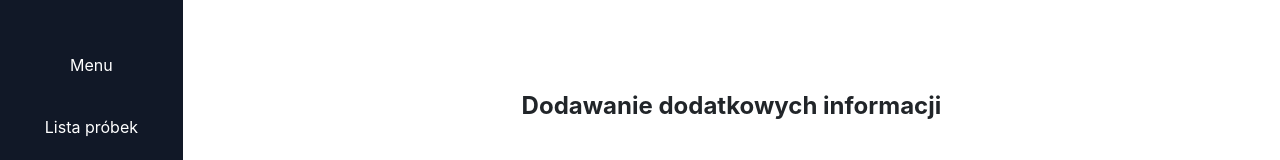
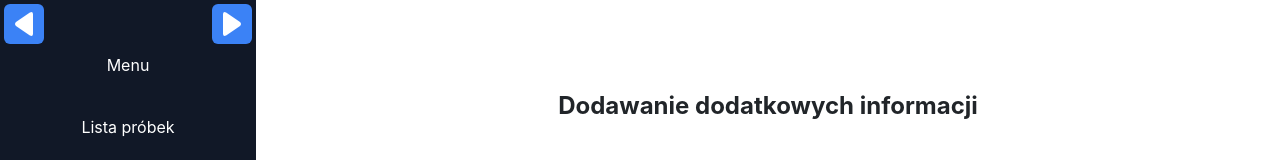
Before and after one commit to wiktorwozny/SampleLab, a React (Create React App) app in the folder slp-frontend/: page /sample/addReportData/1 in a window 1280 px wide. Shown: the top 160 px of the page. Built offline with nearby package versions, Linux system fonts and the light colour scheme; no server answers.

Commit message:
nav arrows

```diff
--- a/slp-frontend/package.json
+++ b/slp-frontend/package.json
@@ -15,7 +15,7 @@
     "react-dom": "^18.2.0",
     "react-hook-form": "^7.51.3",
     "react-icons": "^5.2.1",
-    "react-router-dom": "^6.23.0",
+    "react-router-dom": "^6.23.1",
     "react-scripts": "5.0.1",
     "typescript": "^4.9.5",
     "web-vitals": "^2.1.4"
--- a/slp-frontend/src/App.tsx
+++ b/slp-frontend/src/App.tsx
@@ -11,6 +11,8 @@ import Sidebar from "./components/Sidebar";
 
 
 function App() {
+
+
     return (
         <div className="App flex relative">
             <BrowserRouter>
--- a/slp-frontend/src/components/SampleList.tsx
+++ b/slp-frontend/src/components/SampleList.tsx
@@ -1,11 +1,14 @@
-import { useEffect, useState } from "react"
-import { Div } from "./ui/Div"
-import { Sample, SortingAndPaginationRequest, SortingAndPaginationResponse } from "../utils/types"
-import { Button } from "./ui/Button"
-import { getAllSamples, getSortedAndPaginatedSamples, getNumberOfSamples } from "../helpers/samplingApi"
-import { useNavigate } from "react-router-dom"
-import {generateReportForSample} from "../helpers/generateReportApi";
-import { MdKeyboardDoubleArrowLeft, MdKeyboardDoubleArrowRight, MdKeyboardArrowLeft, MdKeyboardArrowRight } from "react-icons/md";
+import {useEffect, useState} from "react"
+import {SortingAndPaginationRequest, SortingAndPaginationResponse} from "../utils/types"
+import {Button} from "./ui/Button"
+import {getNumberOfSamples, getSortedAndPaginatedSamples} from "../helpers/samplingApi"
+import {useNavigate} from "react-router-dom"
+import {
+    MdKeyboardArrowLeft,
+    MdKeyboardArrowRight,
+    MdKeyboardDoubleArrowLeft,
+    MdKeyboardDoubleArrowRight
+} from "react-icons/md";
 
 const SampleList = () => {
 
@@ -22,33 +25,33 @@ const SampleList = () => {
     const [numberOfSamples, setNumberOfSamples] = useState<number>(0);
     const [numberOfPages, setNumberOfPages] = useState<number>(0);
 
-    useEffect(()=>{
-        const getCount = async() => {
+    useEffect(() => {
+        const getCount = async () => {
             try {
                 let response = await getNumberOfSamples()
-                if(response.status === 200){
+                if (response.status === 200) {
                     setNumberOfSamples(response.data)
                 }
-            } catch(err) {
+            } catch (err) {
                 console.log(err);
             }
         }
 
-        const getSamples = async() => {
+        const getSamples = async () => {
             try {
                 let response = await getSortedAndPaginatedSamples(request);
-                if(response.status === 200){
+                if (response.status === 200) {
                     setSamples(response.data)
                     setIsLoading(false)
                 }
-            } catch(err) {
+            } catch (err) {
                 console.log(err);
             }
         }
 
         getCount();
         getSamples();
-    },[request])
+    }, [request])
 
     useEffect(() => {
         setNumberOfPages(Math.ceil(numberOfSamples / request.pageSize))
@@ -72,21 +75,33 @@ const SampleList = () => {
     }
 
     return (
-        <div className="mt-10">
+        <div className="w-full">
             {!isLoading && <div>
                 <table className="table table-hover table-bordered">
                     <thead>
-                        <tr>
-                            <th scope="col" className={activeColumn === 'id' ? '!bg-gray-400' : '!bg-gray-300'} onClick={() => updateSortParams("id")}>ID</th>
-                            <th scope="col" className={activeColumn === 'code' ? '!bg-gray-400' : '!bg-gray-300'} onClick={() => updateSortParams("code")}>Kod próbki</th>
-                            <th scope="col" className={activeColumn === 'client' ? '!bg-gray-400' : '!bg-gray-300'} onClick={() => updateSortParams("client")}>Nazwa klienta</th>
-                            <th scope="col" className={activeColumn === 'admissionDate' ? '!bg-gray-400' : '!bg-gray-300'} onClick={() => updateSortParams("admissionDate")}>Data przyjęcia</th>
-                            <th scope="col" className={activeColumn === 'expirationDate' ? '!bg-gray-400' : '!bg-gray-300'} onClick={() => updateSortParams("expirationDate")}>Data przydatności</th>
-                        </tr>
+                    <tr>
+                        <th scope="col" className={activeColumn === 'id' ? '!bg-gray-400' : '!bg-gray-300'}
+                            onClick={() => updateSortParams("id")}>ID
+                        </th>
+                        <th scope="col" className={activeColumn === 'code' ? '!bg-gray-400' : '!bg-gray-300'}
+                            onClick={() => updateSortParams("code")}>Kod próbki
+                        </th>
+                        <th scope="col" className={activeColumn === 'client' ? '!bg-gray-400' : '!bg-gray-300'}
+                            onClick={() => updateSortParams("client")}>Nazwa klienta
+                        </th>
+                        <th scope="col" className={activeColumn === 'admissionDate' ? '!bg-gray-400' : '!bg-gray-300'}
+                            onClick={() => updateSortParams("admissionDate")}>Data przyjęcia
+                        </th>
+                        <th scope="col" className={activeColumn === 'expirationDate' ? '!bg-gray-400' : '!bg-gray-300'}
+                            onClick={() => updateSortParams("expirationDate")}>Data przydatności
+                        </th>
+                    </tr>
                     </thead>
                     <tbody>
-                        {samples.map(sample => (
-                        <tr key = {sample.id} onClick={()=>{navigate(`/sample/${sample.id}`)}}>
+                    {samples.map(sample => (
+                        <tr key={sample.id} onClick={() => {
+                            navigate(`/sample/${sample.id}`)
+                        }}>
                             <td>{sample.id}</td>
                             <td>{sample.code}</td>
                             <td>{sample.clientName}</td>
@@ -96,7 +111,8 @@ const SampleList = () => {
                     </tbody>
                 </table>
                 <div className="flex flex-row justify-center items-center">
-                    <div className="mr-5">Pokaż: <input className="w-10 border" type="number" defaultValue={request.pageSize} onChange={(e) => {
+                    <div className="mr-5">Pokaż: <input className="w-10 border" type="number"
+                                                        defaultValue={request.pageSize} onChange={(e) => {
                         setRequest(prevRequest => ({
                             ...prevRequest,
                             pageSize: Number(e.target.value) > 0 ? Number(e.target.value) : request.pageSize,
@@ -104,13 +120,18 @@ const SampleList = () => {
                         }));
                     }}/></div>
                     <MdKeyboardDoubleArrowLeft className="bg-gray-200" onClick={() => updatePageNumber(0)}/>
-                    <MdKeyboardArrowLeft className="bg-gray-200 mx-1" onClick={() => updatePageNumber(Math.max(0, request.pageNumber - 1))}/>
+                    <MdKeyboardArrowLeft className="bg-gray-200 mx-1"
+                                         onClick={() => updatePageNumber(Math.max(0, request.pageNumber - 1))}/>
                     <div>Strona {request.pageNumber + 1} z {numberOfPages}</div>
-                    <MdKeyboardArrowRight className="bg-gray-200 mx-1" onClick={() => updatePageNumber(Math.min(numberOfPages - 1, request.pageNumber + 1))}/>
-                    <MdKeyboardDoubleArrowRight className="bg-gray-200" onClick={() => updatePageNumber(numberOfPages - 1)}/>
+                    <MdKeyboardArrowRight className="bg-gray-200 mx-1"
+                                          onClick={() => updatePageNumber(Math.min(numberOfPages - 1, request.pageNumber + 1))}/>
+                    <MdKeyboardDoubleArrowRight className="bg-gray-200"
+                                                onClick={() => updatePageNumber(numberOfPages - 1)}/>
                 </div>
-                <br />
-                <Button className="mt-2" type="button" onClick={()=>{navigate('/addSample')}}>Dodaj nową próbkę</Button>
+                <br/>
+                <Button className="mt-2" type="button" onClick={() => {
+                    navigate('/addSample')
+                }}>Dodaj nową próbkę</Button>
             </div>}
             {isLoading && <div className="text-2xl">Loading...</div>}
         </div>
--- a/slp-frontend/src/components/Sidebar.tsx
+++ b/slp-frontend/src/components/Sidebar.tsx
@@ -1,13 +1,23 @@
 import React from 'react';
-import {NavigateFunction, useNavigate} from "react-router-dom";
+import {NavigateFunction, useNavigate,} from "react-router-dom";
+import NavigationArrows from "./ui/NavigationArrows";
 
 const Sidebar: React.FC = () => {
 
     const navigate: NavigateFunction = useNavigate();
 
 
+    const handlePrevious = () => {
+        navigate(-1);
+    };
+
+    const handleNext = () => {
+        console.log('Next clicked');
+    };
+
     return (
-        <div className="sidebar sticky p-15 bg-gray-900 h-screen top-0 w-64 min-w-1/12 ">
+        <div className="sticky p-15 bg-gray-900 h-screen min-w-64 max-w-64">
+            <NavigationArrows onPrevious={handlePrevious} onNext={handleNext}/>
             <div className="m-2">
                 <h2 className="pt-12 pb-4 text-white">Menu</h2>
                 <ul className="list-none p-0">
--- /dev/null
+++ b/slp-frontend/src/components/ui/NavigationArrows.tsx
@@ -0,0 +1,29 @@
+import React from 'react';
+
+import arrowIcon from '../../assets/play.png';
+
+interface NavigationArrowsProps {
+    onPrevious: () => void;
+    onNext: () => void;
+}
+
+const NavigationArrows: React.FC<NavigationArrowsProps> = ({onPrevious, onNext}) => {
+    return (
+        <div className="absolute flex justify-between w-full">
+            <button
+                className="flex justify-center items-center bg-blue-500 text-white rounded-md w-10 h-10 hover:bg-blue-300 m-1"
+                onClick={onPrevious}
+            >
+                <img className="rotate-180 invert" src={arrowIcon}/>
+            </button>
+            <button
+                className="flex justify-center items-center bg-blue-500 text-white rounded-md w-10 h-10 hover:bg-blue-300 m-1"
+                onClick={onNext}
+            >
+                <img className="invert" src={arrowIcon}/>
+            </button>
+        </div>
+    );
+};
+
+export default NavigationArrows;
```
Also changed, not shown: slp-frontend/src/assets/play.png (added), 1 other file (tests, documents, lock files or other folders).
